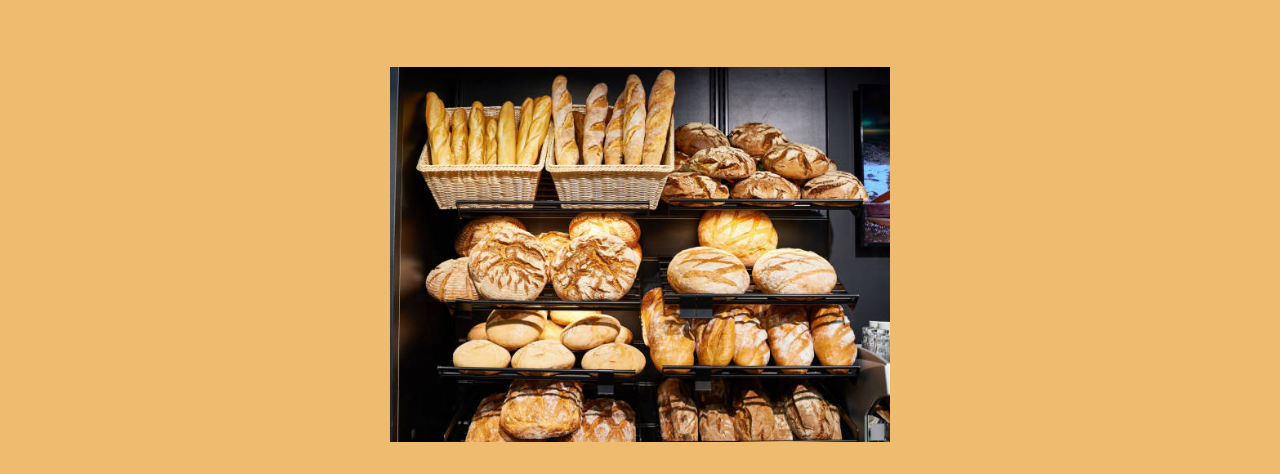
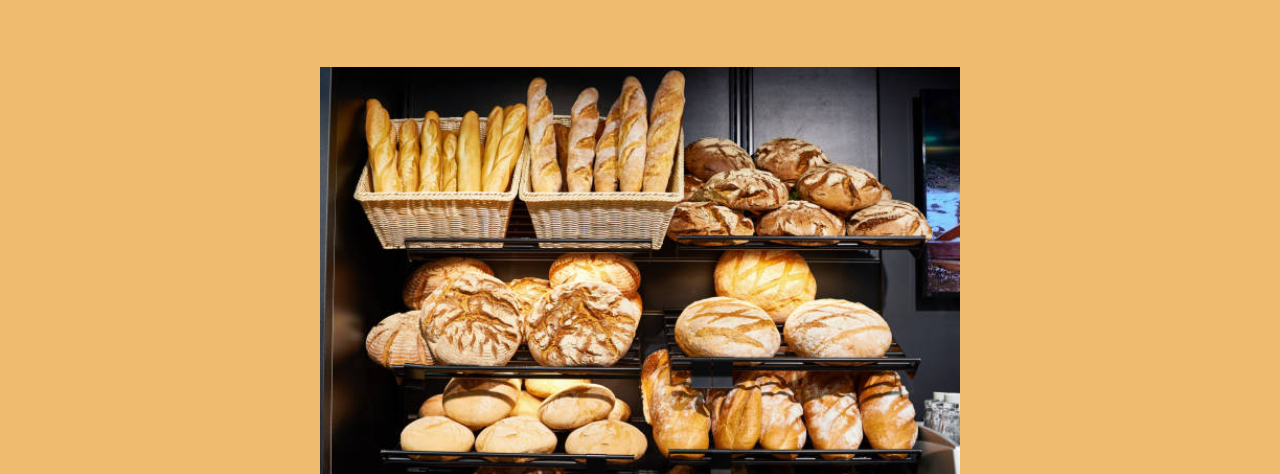
Before and after one commit to EzequielRodriguezChopo/Coder, a plain HTML site: page paginas/contacto.html in a window 1280 px wide. Shown: the part 307-781 px from the top of the page. Drawn offline with Linux system fonts and the light colour scheme.

Commit message:
Entrega Proyecto Final Coder House Panaderia-Rodriguez Ezequiel

```diff
--- a/paginas/contacto.html
+++ b/paginas/contacto.html
@@ -86,7 +86,7 @@
         <div class="col-lg-6 mx-auto">
 
           <section class="contactoImage ">
-            <img src="../imagenes/Contacto.jpg" width="500" alt="" >
+            <img src="../imagenes/Contacto.jpg" width="100%" alt="Imagen de Contacto" >
             <div class="estilContacto">
                 <h3>Telefono : 11-5511-5511</h3>
                 <h3>Correo : losabuelos@gmail.com</h3>
```
